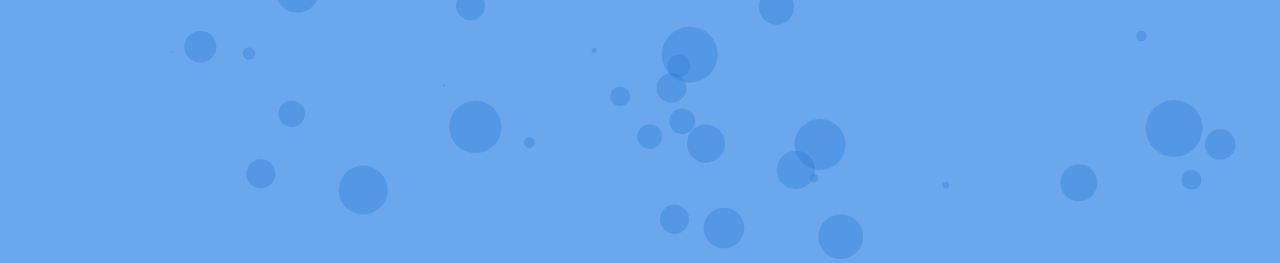
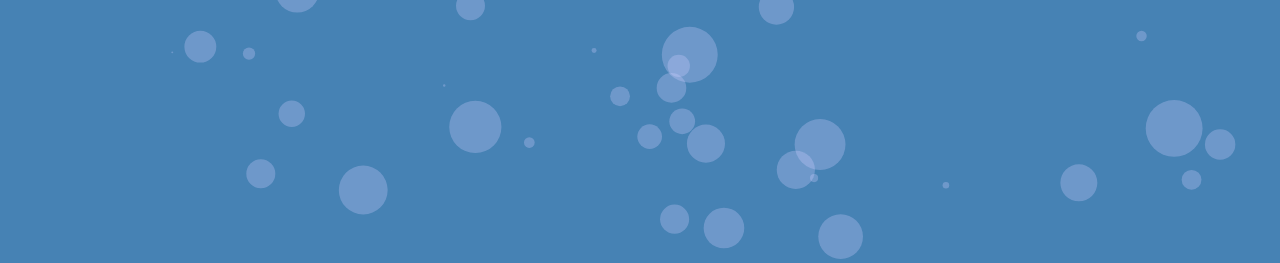
Before and after one commit to 16yildiza/16yildiza.github.io, a plain HTML site: page index.html in a window 1280 px wide. Shown: the top 263 px of the page. Drawn offline with nearby package versions, Linux system fonts and the light colour scheme.

Commit message:
Update colors

```diff
--- a/assets/particles.json
+++ b/assets/particles.json
@@ -8,7 +8,7 @@
       }
     },
     "color": {
-      "value": "#2173d0"
+      "value": "#CCCCFF"
     },
     "shape": {
       "type": "circle",
--- a/css/main.css
+++ b/css/main.css
@@ -4,7 +4,7 @@ body {
   color: white;
   font-family: 'Lato', 'Trebuchet MS', 'Helvetica', sans-serif;
   font-weight: 300;
-  background: #6aa7ec;
+  background: #4682B4;
 }
 
 ::-webkit-scrollbar {
```
